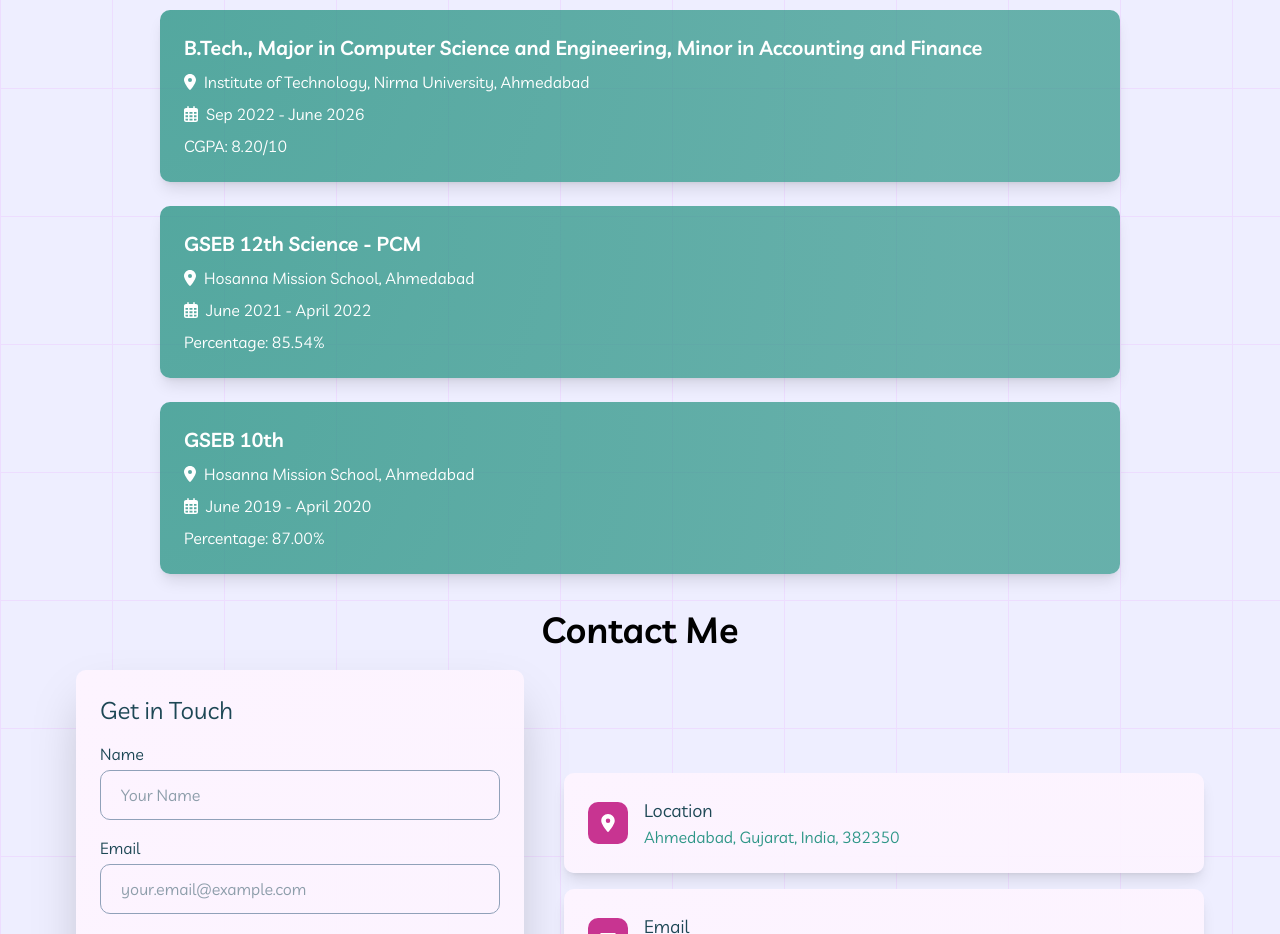
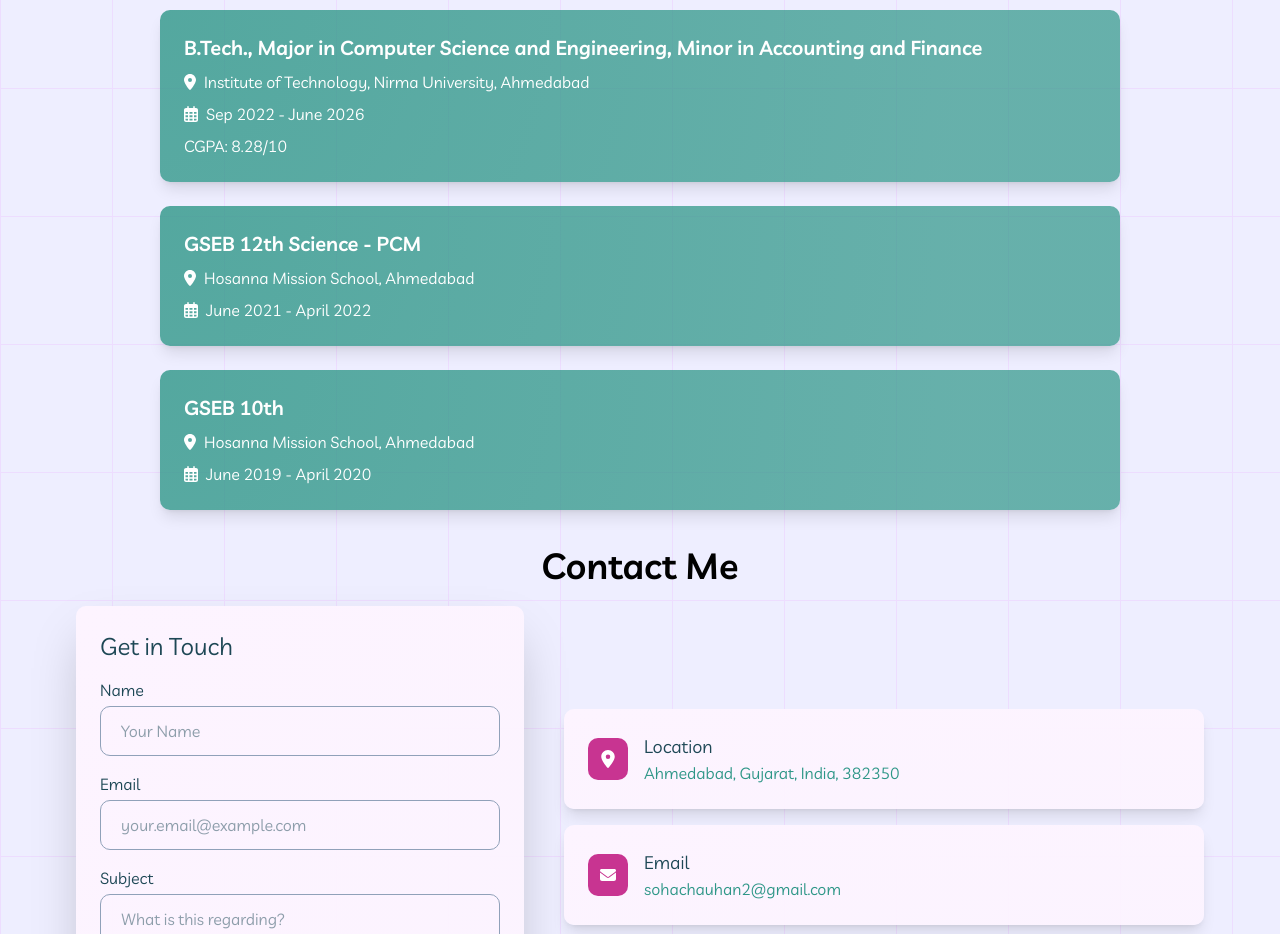
Before and after one commit to SohaChauhan/My-Portfolio, a Next.js app: page / in a window 1280 px wide. Shown: the part 3240-4174 px from the top of the page. Built offline with nearby package versions, Linux system fonts and the light colour scheme.

Commit message:
CGPA update

```diff
--- a/src/app/components/Education.js
+++ b/src/app/components/Education.js
@@ -78,7 +78,7 @@ export default function Education() {
               <FontAwesomeIcon icon={faCalendarAlt} className="pr-2" />
               Sep 2022 - June 2026
             </p>
-            <p>CGPA: 8.20/10</p>
+            <p>CGPA: 8.28/10</p>
           </motion.div>
 
           {/* 12th */}
@@ -102,7 +102,7 @@ export default function Education() {
               <FontAwesomeIcon icon={faCalendarAlt} className="pr-2" />
               June 2021 - April 2022
             </p>
-            <p>Percentage: 85.54%</p>
+            {/* <p>Percentage: 85.54%</p> */}
           </motion.div>
 
           {/* 10th */}
@@ -126,7 +126,7 @@ export default function Education() {
               <FontAwesomeIcon icon={faCalendarAlt} className="pr-2" />
               June 2019 - April 2020
             </p>
-            <p>Percentage: 87.00%</p>
+            {/* <p>Percentage: 87.00%</p> */}
           </motion.div>
         </motion.div>
       </div>
```
Also changed, not shown: 1 other file (tests, documents, lock files or other folders).
